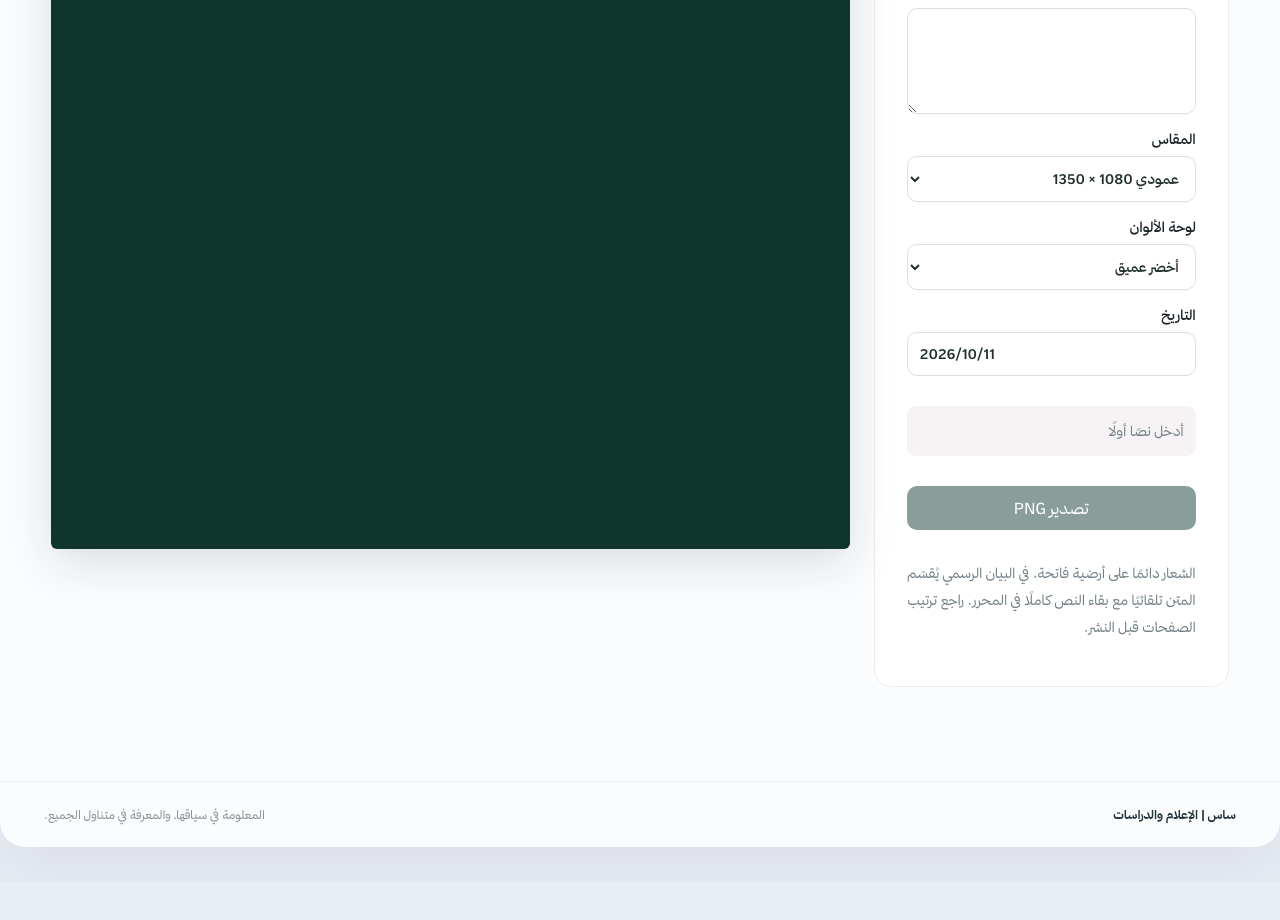
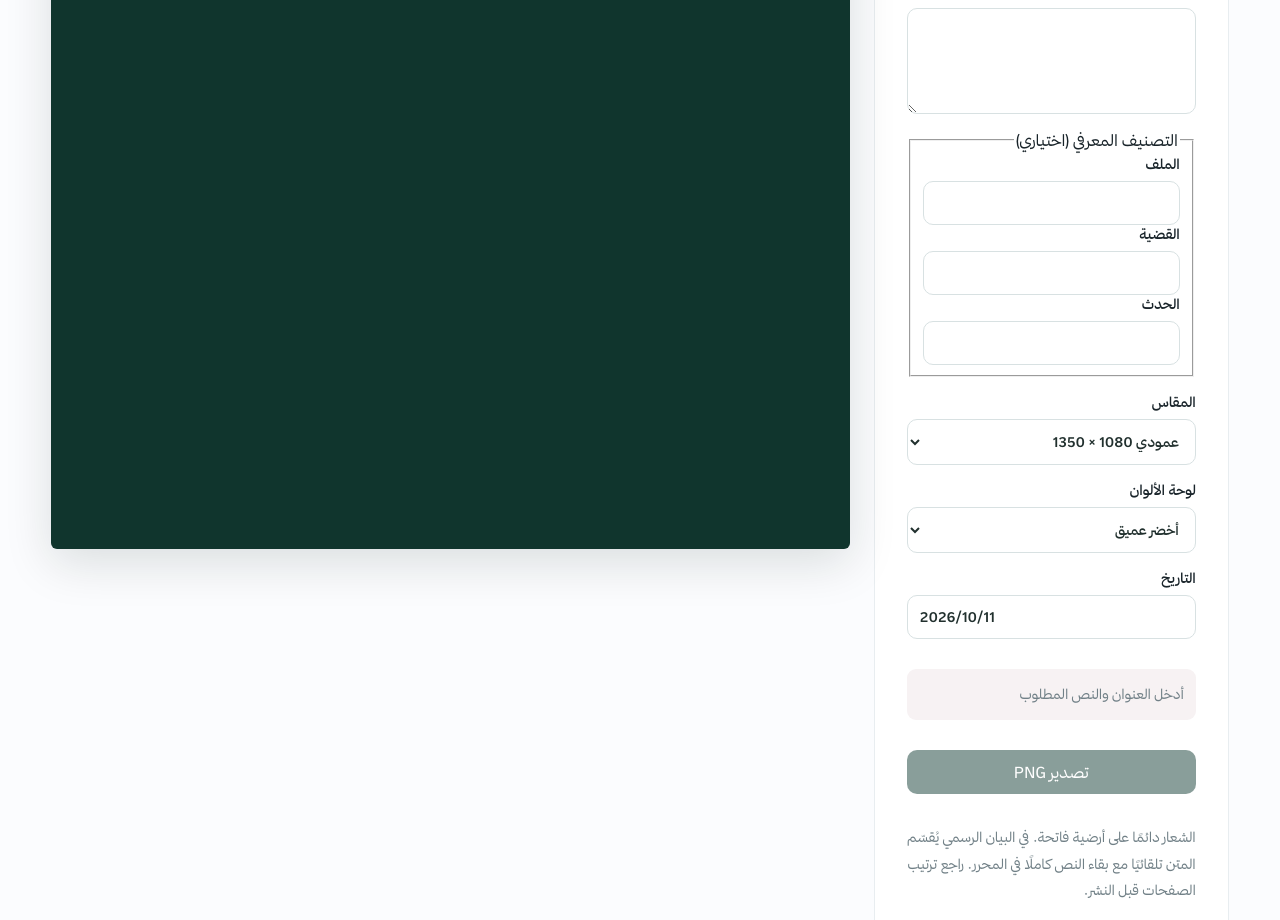
Before and after one commit to dinobahkam-wq/SAS, a Next.js app: page /studio in a window 1280 px wide. Shown: the part 620-1540 px from the top of the page. Before the commit the page ends 1502 px from the top, so only its background shows below. Built offline with nearby package versions, Linux system fonts and the light colour scheme.

Commit message:
feat(studio): V2-C unified serif typography, optional local issuer logo and knowledge path

```diff
--- a/app/studio/page.tsx
+++ b/app/studio/page.tsx
@@ -4,12 +4,13 @@ type Format='square'|'portrait'|'landscape';
 type Skin='forest'|'ink'|'ivory';
 type Mode='news'|'urgent'|'statement';
 type Page={lines:string[]};
+type KnowledgePath={dossier:string;issue:string;event:string};
 const sizes:Record<Format,{w:number;h:number;label:string}>={square:{w:1080,h:1080,label:'مربع 1080 × 1080'},portrait:{w:1080,h:1350,label:'عمودي 1080 × 1350'},landscape:{w:1200,h:675,label:'أفقي 1200 × 675'}};
 const skins:Record<Skin,{bg:string,fg:string,accent:string,dim:string}>={forest:{bg:'#092d28',fg:'#fffefa',accent:'#d6ee91',dim:'#d3e3dc'},ink:{bg:'#182730',fg:'#ffffff',accent:'#e8b5a8',dim:'#cbd4d8'},ivory:{bg:'#faf9f3',fg:'#183833',accent:'#396a53',dim:'#526860'}};
 const modes:Record<Mode,string>={news:'خبر',urgent:'عاجل',statement:'بيان رسمي'};
-type Config={mode:Mode;format:Format;skin:Skin;title:string;body:string;issuer:string;date:string;logo:HTMLImageElement|null};
+type Config={mode:Mode;format:Format;skin:Skin;title:string;body:string;issuer:string;date:string;logo:HTMLImageElement|null;issuerLogo:HTMLImageElement|null;path:KnowledgePath};
 const serif='"Sas Thmanyah Serif","Sas Thmanyah Sans",sans-serif';
-const sans='"Sas Thmanyah Sans",sans-serif';
+const sans=serif;
 function toLines(ctx:CanvasRenderingContext2D,text:string,maxWidth:number):string[]{
  const output:string[]=[];
  for(const paragraph of text.replace(/\r/g,'').split('\n')){
@@ -28,45 +29,46 @@ function toLines(ctx:CanvasRenderingContext2D,text:string,maxWidth:number):strin
  }
  return output;
 }
-function plan(cfg:Config,ctx:CanvasRenderingContext2D):{pages:Page[];font:number;lineHeight:number;error:string}{
- const {w,h}=sizes[cfg.format];
- const statement=cfg.mode==='statement';
- const maxWidth=w-152;
- const body=statement?cfg.body.trim():cfg.title.trim();
- if(!body)return {pages:[],font:0,lineHeight:0,error:'أدخل نصًا أولًا'};
- if(statement&&!cfg.title.trim())return {pages:[],font:0,lineHeight:0,error:'أدخل عنوان البيان'};
- let font=statement?(cfg.format==='landscape'?33:43):(cfg.format==='landscape'?73:86);
- let lineHeight=font*(statement?1.7:1.49);
- const top=statement?385:202;
- const bottom=h-174;
- if(bottom-top<lineHeight*3)return {pages:[],font:0,lineHeight:0,error:'القياس الأفقي غير مناسب للبيان؛ اختر المربع أو العمودي'};
+function plan(cfg:Config,ctx:CanvasRenderingContext2D):{pages:Page[];font:number;lineHeight:number;error:string;top:number;heading:string[];taxonomy:string[]}{
+ const {w,h}=sizes[cfg.format];const statement=cfg.mode==='statement';const width=w-152;const empty={pages:[] as Page[],font:0,lineHeight:0,error:'',top:0,heading:[] as string[],taxonomy:[] as string[]};
+ if(statement&&cfg.format==='landscape')return {...empty,error:'استخدم المقاس المربع أو العمودي للبيان الرسمي'};
+ if(!cfg.title.trim()||(statement&&!cfg.body.trim()))return {...empty,error:'أدخل العنوان والنص المطلوب'};
+ const categories=[cfg.path.dossier,cfg.path.issue,cfg.path.event].map(x=>x.trim()).filter(Boolean);
+ ctx.font='500 27px '+serif;
+ const taxonomy=categories.length?toLines(ctx,categories.join(' ← '),width):[];
+ if(taxonomy.length>3)return {...empty,error:'مسار التصنيف طويل؛ اختصر التسميات إلى ثلاثة أسطر كحد أقصى'};
+ const taxBottom=taxonomy.length?163+taxonomy.length*40+22:158;
+ ctx.font='700 51px '+serif;
+ const heading=statement?toLines(ctx,cfg.title,width):[];
+ if(heading.length>2)return {...empty,error:'عنوان البيان أطول من سطرين؛ اختصر العنوان فقط'};
+ const titleBottom=taxBottom+heading.length*67;
+ const top=statement?titleBottom+(cfg.issuerLogo?152:88):Math.max(205,taxBottom+35);
+ const bottom=h-176;
+ let font=statement?(cfg.format==='square'?36:43):(cfg.format==='landscape'?73:86);
+ let lineHeight=font*(statement?1.65:1.45);
+ if(bottom-top<lineHeight*2)return {...empty,error:'المساحة لا تكفي للنص والتصنيف؛ اختر مقاسًا أطول أو اختصر مسار التصنيف'};
  if(statement){
-  ctx.font='400 '+font+'px '+sans;
-  const lines=toLines(ctx,body,maxWidth);
-  const maxLines=Math.max(2,Math.floor((bottom-top)/lineHeight));
-  const pages:Page[]=[];
-  for(let i=0;i<lines.length;){
-   const stop=Math.min(lines.length,i+maxLines);
-   const slice=lines.slice(i,stop);
-   pages.push({lines:slice});i=stop;
-  }
-  return {pages,font,lineHeight,error:''};
+   ctx.font='400 '+font+'px '+serif;
+   const lines=toLines(ctx,cfg.body.trim(),width);
+   const capacity=Math.floor((bottom-top)/lineHeight);
+   if(capacity<2)return {...empty,error:'المساحة المتاحة للبيان غير كافية'};
+   const pages:Page[]=[];
+   for(let i=0;i<lines.length;i+=capacity)pages.push({lines:lines.slice(i,i+capacity)});
+   return {pages,font,lineHeight,error:'',top,heading,taxonomy};
  }
  let lines:string[]=[];
  while(font>=38){
-  ctx.font='500 '+font+'px '+serif;
-  lines=toLines(ctx,body,maxWidth);
-  lineHeight=font*1.49;
-  if(lines.length*lineHeight<=bottom-top)break;
-  font-=2;
+   ctx.font='700 '+font+'px '+serif;lines=toLines(ctx,cfg.title.trim(),width);lineHeight=font*1.45;
+   if(lines.length*lineHeight<=bottom-top)break;
+   font-=2;
  }
- if(lines.length*lineHeight>bottom-top)return {pages:[],font,lineHeight,error:'العنوان أطول من مساحة البطاقة. اختصره أو حوّله إلى بيان متعدد الصفحات.'};
- return {pages:[{lines}],font,lineHeight,error:''};
+ if(lines.length*lineHeight>bottom-top)return {...empty,error:'العنوان طويل جدًا؛ اختصره أو استخدم قالب البيان'};
+ return {pages:[{lines}],font,lineHeight,error:'',top,heading,taxonomy};
 }
 function draw(canvas:HTMLCanvasElement,cfg:Config,index:number):{total:number;error:string}{
  const {w,h}=sizes[cfg.format];canvas.width=w;canvas.height=h;
  const ctx=canvas.getContext('2d');if(!ctx)return {total:0,error:'تعذر فتح محرك الرسم'};
- const {pages,font,lineHeight,error}=plan(cfg,ctx);
+ const {pages,font,lineHeight,error,top,heading,taxonomy}=plan(cfg,ctx);
  if(error)return {total:0,error};
  const p=pages[Math.min(index,pages.length-1)];const c=skins[cfg.skin];
  ctx.fillStyle=c.bg;ctx.fillRect(0,0,w,h);
@@ -76,17 +78,33 @@ function draw(canvas:HTMLCanvasElement,cfg:Config,index:number):{total:number;er
  ctx.fillStyle=c.accent;ctx.font='700 34px '+sans;
  ctx.fillText(modes[cfg.mode],w-76,63);
  ctx.strokeStyle=c.accent;ctx.globalAlpha=.52;ctx.lineWidth=2;ctx.beginPath();ctx.moveTo(72,137);ctx.lineTo(w-76,137);ctx.stroke();ctx.globalAlpha=1;
+ let yy=163;
+ if(taxonomy.length){
+  ctx.fillStyle=c.dim;ctx.font='500 27px '+serif;
+  for(const line of taxonomy){ctx.fillText(line,w-76,yy);yy+=40}
+ }
  if(cfg.mode==='statement'){
-  ctx.fillStyle=c.fg;ctx.font='500 51px '+serif;
-  const titleLines=toLines(ctx,cfg.title,w-152);
-  if(titleLines.length>2)return {total:pages.length,error:'عنوان البيان أطول من سطرين؛ استخدم عنوانًا موجزًا وانقل النص الكامل إلى المتن'};
-  titleLines.forEach((line,j)=>ctx.fillText(line,w-76,170+j*70));
-  ctx.fillStyle=c.dim;ctx.font='400 25px '+sans;ctx.fillText(cfg.issuer||'الجهة المصدرة غير محددة',w-76,325);
-  ctx.fillStyle=c.fg;ctx.font='400 '+font+'px '+sans;
-  p.lines.forEach((line,j)=>{if(line)ctx.fillText(line,w-76,385+j*lineHeight)});
+  const headY=taxonomy.length?yy+20:158;
+  ctx.fillStyle=c.fg;ctx.font='700 51px '+serif;
+  heading.forEach((line,j)=>ctx.fillText(line,w-76,headY+j*67));
+  const issuerY=headY+heading.length*67+12;
+  ctx.fillStyle=c.dim;ctx.font='500 28px '+serif;
+  if(cfg.issuerLogo){
+   const bx=76,by=issuerY-3,bw=145,bh=118;
+   ctx.fillStyle='#faf9f3';ctx.beginPath();ctx.roundRect(bx,by,bw,bh,12);ctx.fill();
+   const scale=Math.min((bw-18)/cfg.issuerLogo.width,(bh-18)/cfg.issuerLogo.height);
+   const iw=cfg.issuerLogo.width*scale,ih=cfg.issuerLogo.height*scale;
+   ctx.drawImage(cfg.issuerLogo,bx+(bw-iw)/2,by+(bh-ih)/2,iw,ih);
+   ctx.fillStyle=c.dim;
+  }
+  const issuerLines=toLines(ctx,cfg.issuer||'الجهة المصدرة غير محددة',cfg.issuerLogo?w-340:w-152);
+  if(issuerLines.length>2)return {total:pages.length,error:'اسم الجهة طويل؛ استخدم تسمية موجزة'};
+  issuerLines.forEach((line,j)=>ctx.fillText(line,w-76,issuerY+j*39));
+  ctx.fillStyle=c.fg;ctx.font='400 '+font+'px '+serif;
+  p.lines.forEach((line,j)=>{if(line)ctx.fillText(line,w-76,top+j*lineHeight)});
  }else{
-  ctx.fillStyle=c.fg;ctx.font='500 '+font+'px '+serif;
-  const y=Math.max(210,Math.floor((h-p.lines.length*lineHeight)/2)-5);
+  ctx.fillStyle=c.fg;ctx.font='700 '+font+'px '+serif;
+  const y=Math.max(top,Math.floor((h-p.lines.length*lineHeight)/2));
   p.lines.forEach((line,j)=>ctx.fillText(line,w-76,y+j*lineHeight));
  }
  const foot=h-162;
@@ -115,19 +133,32 @@ export default function Studio(){
  const [title,setTitle]=useState('');
  const [body,setBody]=useState('');
  const [issuer,setIssuer]=useState('');
+ const [issuerLogo,setIssuerLogo]=useState<HTMLImageElement|null>(null);
+ const [issuerLogoError,setIssuerLogoError]=useState('');
+ const [path,setPath]=useState<KnowledgePath>({dossier:'',issue:'',event:''});
  const [date,setDate]=useState(()=>{const p=new Intl.DateTimeFormat('en-GB-u-ca-gregory-nu-latn',{timeZone:'Asia/Aden',year:'numeric',month:'2-digit',day:'2-digit'}).formatToParts(new Date());const get=(type:string)=>p.find(x=>x.type===type)?.value??'';return get('year')+'/'+get('month')+'/'+get('day')});
  const [page,setPage]=useState(0);const [count,setCount]=useState(0);
  const [error,setError]=useState('');const [logo,setLogo]=useState<HTMLImageElement|null>(null);
  const [exporting,setExporting]=useState(false);const canvas=useRef<HTMLCanvasElement>(null);
- const cfg=useMemo(()=>({mode,format,skin,title,body,issuer,date,logo}),[mode,format,skin,title,body,issuer,date,logo]);
+ const cfg=useMemo(()=>({mode,format,skin,title,body,issuer,date,logo,issuerLogo,path}),[mode,format,skin,title,body,issuer,date,logo,issuerLogo,path]);
  useEffect(()=>{let live=true;void getLogo().then(img=>{if(live)setLogo(img)});return()=>{live=false}},[]);
  useEffect(()=>{let live=true;const id=setTimeout(()=>{void (async()=>{
   if(!canvas.current)return;
-  try{await Promise.all([document.fonts.load('500 86px '+serif),document.fonts.load('400 43px '+sans),document.fonts.load('700 34px '+sans)]);
+  try{await Promise.all([document.fonts.load('500 51px '+serif),document.fonts.load('400 43px '+serif),document.fonts.load('700 86px '+serif)]);
    if(!live)return;const result=draw(canvas.current,cfg,page);
    if(live){setError(result.error);setCount(result.total);if(page>=result.total&&result.total>0)setPage(result.total-1)}
   }catch{if(live)setError('فشل تحميل الخطوط أو الرسم')}
  })()},120);return()=>{live=false;clearTimeout(id)}},[cfg,page]);
+ async function setIssuerImage(file:File|undefined){
+  if(!file){setIssuerLogo(null);setIssuerLogoError('');return}
+  if(!['image/png','image/jpeg','image/webp'].includes(file.type)||file.size>5*1024*1024){setIssuerLogoError('يجب رفع صورة PNG أو JPEG أو WebP بحجم لا يتجاوز 5MB');return}
+  const url=URL.createObjectURL(file);
+  try{
+   const image=await new Promise<HTMLImageElement>((resolve,reject)=>{const img=new Image();img.onload=()=>resolve(img);img.onerror=()=>reject(new Error('invalid image'));img.src=url});
+   setIssuerLogo(image);setIssuerLogoError('');setPage(0);
+  }catch{setIssuerLogoError('تعذر قراءة الصورة المختارة')}
+  finally{URL.revokeObjectURL(url)}
+ }
  async function exportPages(){
   if(exporting||!canvas.current)return;
   setExporting(true);
@@ -153,7 +184,14 @@ export default function Studio(){
  <label>نوع التصميم<select value={mode} onChange={e=>{setMode(e.target.value as Mode);setPage(0)}}>{(Object.keys(modes) as Mode[]).map(k=><option key={k} value={k}>{modes[k]}</option>)}</select></label>
  <label>{mode==='statement'?'عنوان البيان':'نص الخبر'}<textarea rows={3} maxLength={900} value={title} onChange={e=>{setTitle(e.target.value);setPage(0)}}/></label>
  {mode==='statement'&&<><label>الجهة المصدرة<input value={issuer} maxLength={160} onChange={e=>setIssuer(e.target.value)}/></label>
+ <label>شعار الجهة (اختياري · PNG/JPEG/WebP · 5MB)<input type="file" accept="image/png,image/jpeg,image/webp" onChange={e=>void setIssuerImage(e.target.files?.[0])}/></label>
+ {issuerLogo&&<button type="button" onClick={()=>{setIssuerLogo(null);setIssuerLogoError('')}}>حذف شعار الجهة</button>}
+ {issuerLogoError&&<p role="alert" className="admin-feedback">{issuerLogoError}</p>}
  <label>متن البيان الكامل<textarea rows={12} value={body} onChange={e=>{setBody(e.target.value);setPage(0)}} placeholder="الصق البيان بكامل فقراته. سيُقسم إلى صفحات تلقائيًا." /></label></>}
+ <fieldset className="studio-taxonomy"><legend>التصنيف المعرفي (اختياري)</legend>
+ <label>الملف<input value={path.dossier} maxLength={180} onChange={e=>{setPath(p=>({...p,dossier:e.target.value}));setPage(0)}}/></label>
+ <label>القضية<input value={path.issue} maxLength={180} onChange={e=>{setPath(p=>({...p,issue:e.target.value}));setPage(0)}}/></label>
+ <label>الحدث<input value={path.event} maxLength={180} onChange={e=>{setPath(p=>({...p,event:e.target.value}));setPage(0)}}/></label></fieldset>
  <label>المقاس<select value={format} onChange={e=>{setFormat(e.target.value as Format);setPage(0)}}>{(Object.keys(sizes) as Format[]).map(k=><option key={k} value={k}>{sizes[k].label}</option>)}</select></label>
  <label>لوحة الألوان<select value={skin} onChange={e=>setSkin(e.target.value as Skin)}><option value="forest">أخضر عميق</option><option value="ink">حبر داكن</option><option value="ivory">عاجي</option></select></label>
  <label>التاريخ<input dir="ltr" value={date} onChange={e=>setDate(e.target.value)} pattern="[0-9]{4}/[0-9]{2}/[0-9]{2}"/></label>
```
